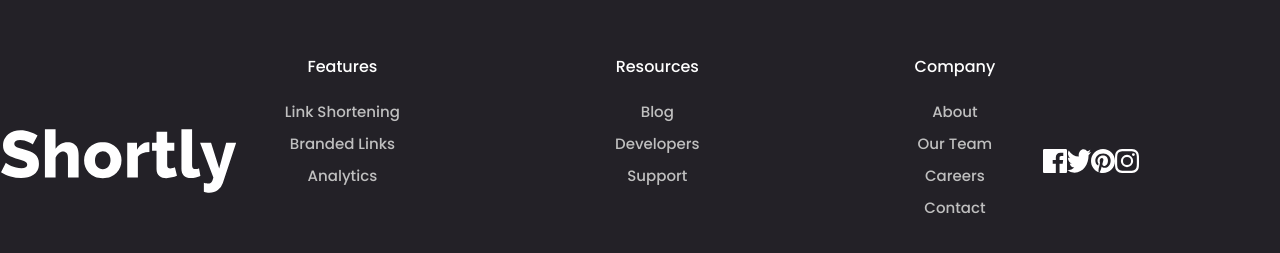
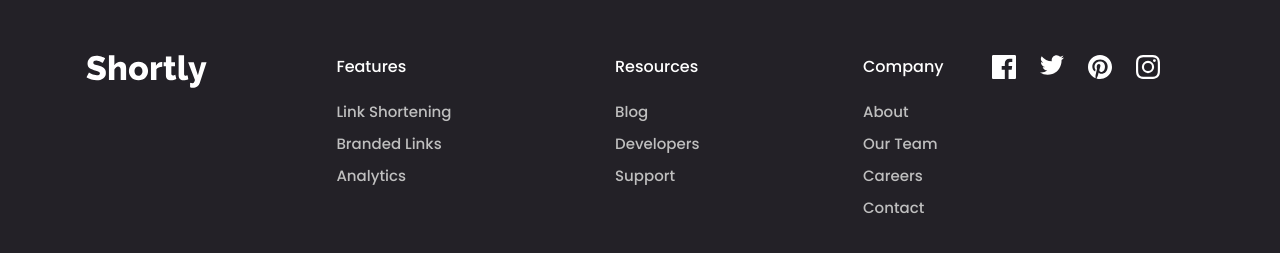
Before and after one commit to barnettet31/url-shortener-fem, a React (Create React App) app: page / in a window 1280 px wide. Shown: the part 1960-2213 px from the top of the page. Built offline with nearby package versions, Linux system fonts and the light colour scheme.

Commit message:
added images to config and added custom css for class

```diff
--- a/src/App.css
+++ b/src/App.css
@@ -1,38 +1,4 @@
-.App {
-  text-align: center;
+.icon-hover:hover{
+  filter: invert(65%) sepia(66%) saturate(457%) hue-rotate(130deg) brightness(93%) contrast(93%);
+  cursor:pointer;
 }
-
-.App-logo {
-  height: 40vmin;
-  pointer-events: none;
-}
-
-@media (prefers-reduced-motion: no-preference) {
-  .App-logo {
-    animation: App-logo-spin infinite 20s linear;
-  }
-}
-
-.App-header {
-  background-color: #282c34;
-  min-height: 100vh;
-  display: flex;
-  flex-direction: column;
-  align-items: center;
-  justify-content: center;
-  font-size: calc(10px + 2vmin);
-  color: white;
-}
-
-.App-link {
-  color: #61dafb;
-}
-
-@keyframes App-logo-spin {
-  from {
-    transform: rotate(0deg);
-  }
-  to {
-    transform: rotate(360deg);
-  }
-}
--- a/src/App.tsx
+++ b/src/App.tsx
@@ -40,14 +40,16 @@ function App() {
       </main>
       <footer
         id="resources"
-        className="bg-[#232127] py-14 lg:py-18 flex flex-col items-center gap-12 lg:flex-row justify-between"
+        className="bg-[#232127] py-14 lg:py-18"
       >
+        <div className="flex flex-col items-center gap-12 justify-between lg:flex-row max-w-[1108px] mx-auto lg:items-start">
+        <div className="flex flex-col items-start justify-start lg:self-start lg:w-1/5">
         <img
           src={returnImageLocation("/images/logo-white.svg")}
           alt="logo white"
-          className="lg:w-1/5"
-        />
-        <div className="flex flex-col justify-between text-center lg:flex-row lg:w-3/5">
+          className=""
+        /></div>
+        <div className="flex flex-col justify-between text-center lg:text-left lg:flex-row lg:w-3/5">
           <div className="flex flex-col gap-[10px] mb-10">
             <p className="mb-3 text-white text-bold">Features</p>
             <a href="#">
@@ -108,23 +110,12 @@ function App() {
             </a>
           </div>
         </div>
-        <div className="flex lg:w-1/5">
-          <img
-            src={returnImageLocation("/images/icon-facebook.svg")}
-            alt="facebook icon"
-          />
-           <img
-            src={returnImageLocation("/images/icon-twitter.svg")}
-            alt="twitter icon"
-          />
-           <img
-            src={returnImageLocation("/images/icon-pinterest.svg")}
-            alt="pintrest icon"
-          />
-           <img
-            src={returnImageLocation("/images/icon-instagram.svg")}
-            alt="instagram icon"
-          />
+        <div className="flex gap-6 lg:w-1/5">
+              <div className="w-6 h-6 bg-no-repeat bg-facebook icon-hover "></div>
+              <div className="w-6 h-6 bg-no-repeat bg-twitter icon-hover"></div>
+              <div className="w-6 h-6 bg-no-repeat bg-pintrest icon-hover"></div>
+              <div className="w-6 h-6 bg-no-repeat bg-instagram icon-hover"></div>
+        </div>
         </div>
       </footer>
     </>
--- a/tailwind.config.js
+++ b/tailwind.config.js
@@ -9,7 +9,11 @@ module.exports = {
       },
       backgroundImage:{
         'mobile-shorten':`url('../public/images/bg-shorten-mobile.svg')`,
-        'desktop-shorten':"url('../public/images/bg-shorten-desktop.svg')"
+        'desktop-shorten':"url('../public/images/bg-shorten-desktop.svg')",
+        'facebook':"url('../public/images/icon-facebook.svg')",
+        'twitter':"url('../public/images/icon-twitter.svg')",
+        'instagram':"url('../public/images/icon-instagram.svg')",
+        'pintrest':"url('../public/images/icon-pinterest.svg')"
       }
     },
   },
```
